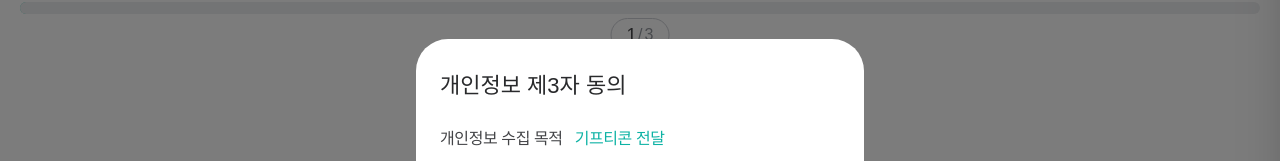
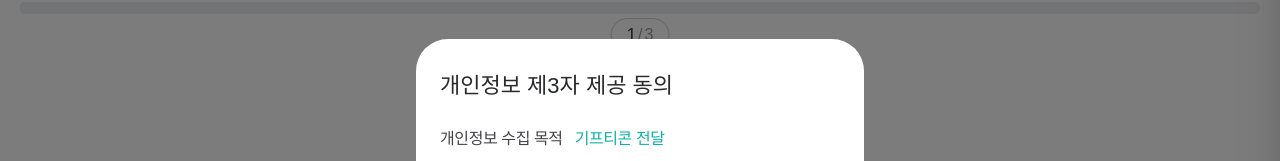
Before and after one commit to octagram-kr/pollet-frontend, a Next.js app: page /surveys/1/start in a window 1280 px wide. Both pictures are taken after a click on the button "동의 후 설문 시작". Shown: the part 218-379 px from the top of the page. Built offline with nearby package versions, Linux system fonts and the light colour scheme; a web font is replaced by a local one.

Commit message:
fix: 제3자 동의 모달 제목 문구 개선
- '개인정보 제3자 동의' → '개인정보 제3자 제공 동의'로 수정
- 더 명확하고 정확한 용어 사용
- CodeRabbit 제안사항 반영

```diff
--- a/src/app/surveys/[id]/start/components/third-party-consent-modal.tsx
+++ b/src/app/surveys/[id]/start/components/third-party-consent-modal.tsx
@@ -22,7 +22,7 @@ export default function ThirdPartyConsentModal({
     >
       <div className="bg-white box-border content-stretch flex flex-col gap-6 items-start justify-start pb-6 pt-8 px-6 relative rounded-[32px] w-full max-w-md">
         <div className="font-['Pretendard_Variable:Bold',_sans-serif] leading-[0] not-italic relative shrink-0 text-[#292a2c] text-[22px] w-full">
-          <h2 id="third-party-consent-title" className="leading-[30px]">개인정보 제3자 동의</h2>
+          <h2 id="third-party-consent-title" className="leading-[30px]">개인정보 제3자 제공 동의</h2>
         </div>
 
         <div className="content-stretch flex flex-col gap-2 items-start justify-start relative shrink-0 w-full">
```
